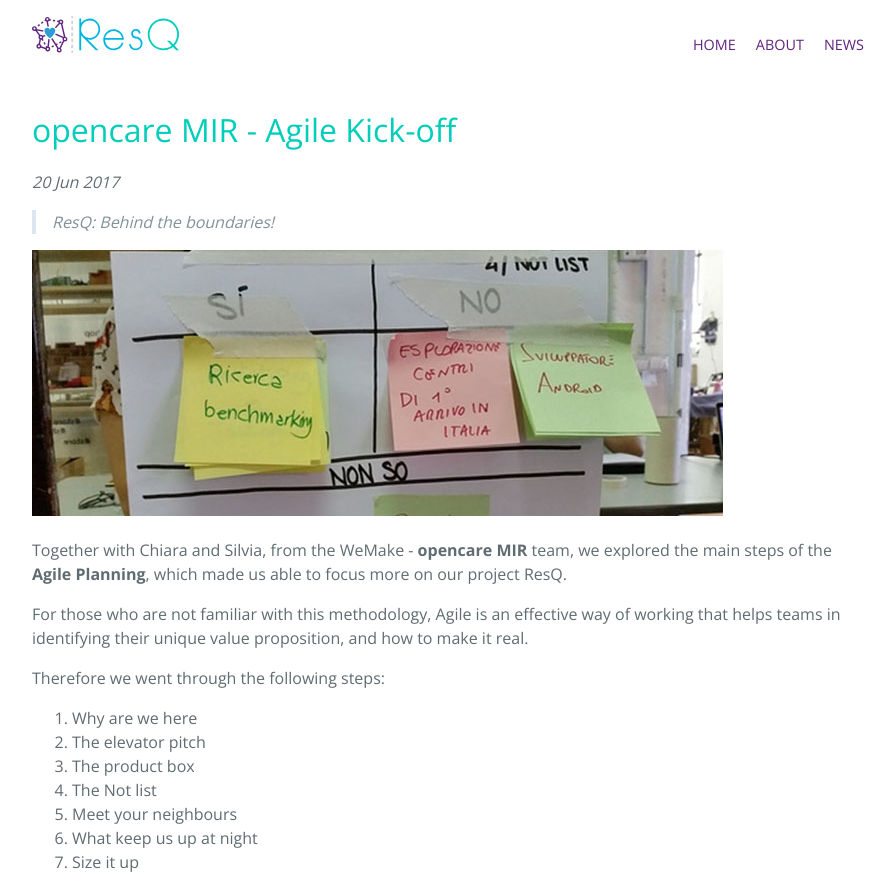
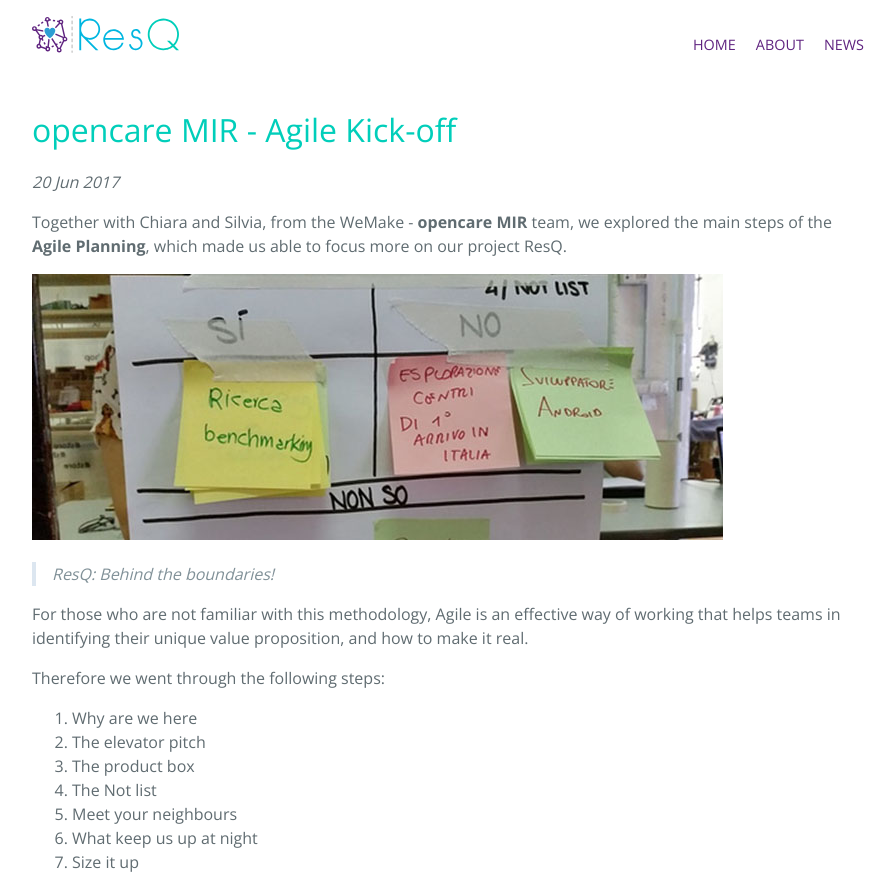
Before and after one commit to opencarecc/ResQ, a Jekyll site: the page built from _posts/2017-06-20-mir-agile-kick-off.md, in a window 1280 px wide, cut to the strip 0-886 px from the top of the page. Shown: the whole strip, without its empty margins (192-1086 px from the left). Built offline with Jekyll 4.4.1, drawn with Linux system fonts in a browser that asks for light colours; a script that is not in the unit is left out; comment, search, counter and statistics services are not loaded.

```diff
--- a/_posts/2017-06-20-mir-agile-kick-off.md
+++ b/_posts/2017-06-20-mir-agile-kick-off.md
@@ -10,11 +10,11 @@ published: true
 excerpt: Together with Chiara and Silvia, from the WeMake - <b>opencare MIR</b> team, we explored the main steps of the <b>Agile Planning</b>.
 ---
 
-<blockquote><i>ResQ: Behind the boundaries!</i></blockquote>
+Together with Chiara and Silvia, from the WeMake - <b>opencare MIR</b> team, we explored the main steps of the <b>Agile Planning</b>, which made us able to focus more on our project ResQ.
 
 <img src="https://opencarecc.github.io/ResQ/assets/ResQ-post-img-kickoff.jpg" alt="ResQ-01">
 
-Together with Chiara and Silvia, from the WeMake - <b>opencare MIR</b> team, we explored the main steps of the <b>Agile Planning</b>, which made us able to focus more on our project ResQ.
+<blockquote><i>ResQ: Behind the boundaries!</i></blockquote>
 
 For those who are not familiar with this methodology, Agile is an effective way of working that helps teams in identifying their unique value proposition, and how to make it real.
 
```
